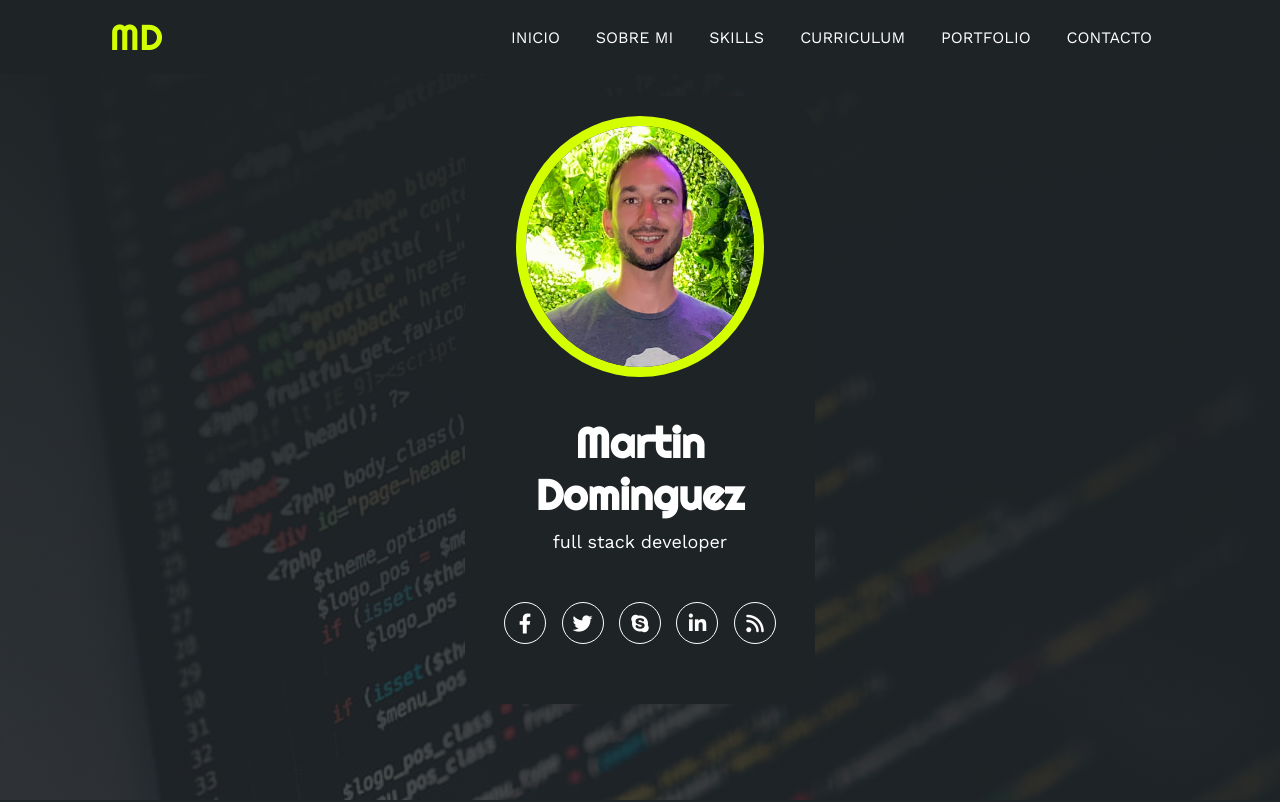
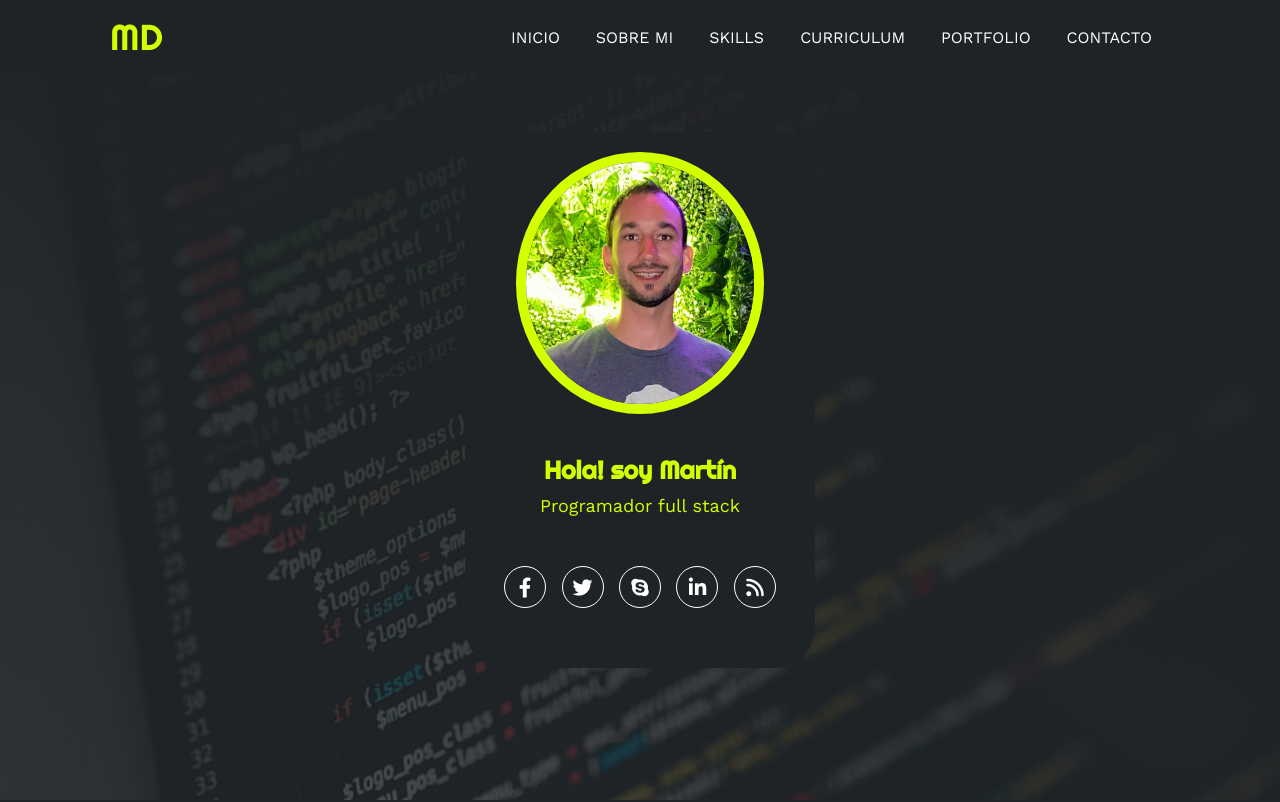
Before and after one commit to Tinchodomi/Porfolio, a plain HTML site: page index.html in a window 1280 px wide. Shown: the top 802 px of the page. Drawn offline with nearby package versions, Linux system fonts and the light colour scheme.

Commit message:
textToDisplay

```diff
--- a/estilo.css
+++ b/estilo.css
@@ -83,19 +83,19 @@ html{
 }
 .inicio .contenido-banner h1{
     margin-top: 40px;
-    font-size: 42px;
+    font-size: 25px;
     font-family: 'Righteous';
+    color: #d4ff00;
 }
 
-.inicio .contenido-banner h1:hover{
 
-    color: #d4ff00;
-}
 
 .inicio .contenido-banner h2{
     padding: 10px;
     font-size: 18px;
     font-weight: normal;
+    color: #d4ff00;
+
 }
 
 .inicio .contenido-banner h2:hover{
--- a/index.html
+++ b/index.html
@@ -37,8 +37,8 @@
             <div class="contenedor-img">
                 <img src="img/martin.jpg" alt="">
             </div>
-            <h1>Martin Dominguez</h1>
-            <h2>full stack developer</h2>
+            <h1 id="dynamicText"></h1>
+            <h2>Programador full stack</h2>
             <div class="redes">
                 <a href="#"><i class="fa-brands fa-facebook-f"></i></a>
                 <a href="#"><i class="fa-brands fa-twitter"></i></a>
--- a/script.js
+++ b/script.js
@@ -39,3 +39,19 @@ function efectoHabilidades(){
 window.onscroll = function(){
     efectoHabilidades();
 }
+
+
+const textToDisplay = "Hola! soy Martín";
+
+
+        function displayText(index) {
+            if (index <= textToDisplay.length) {
+                document.getElementById("dynamicText").innerHTML = textToDisplay.substring(0, index);
+                setTimeout(function () {
+                    displayText(index + 1);
+                }, 200);
+            }
+        }
+        window.onload = function () {
+            displayText(0);
+        };
```
